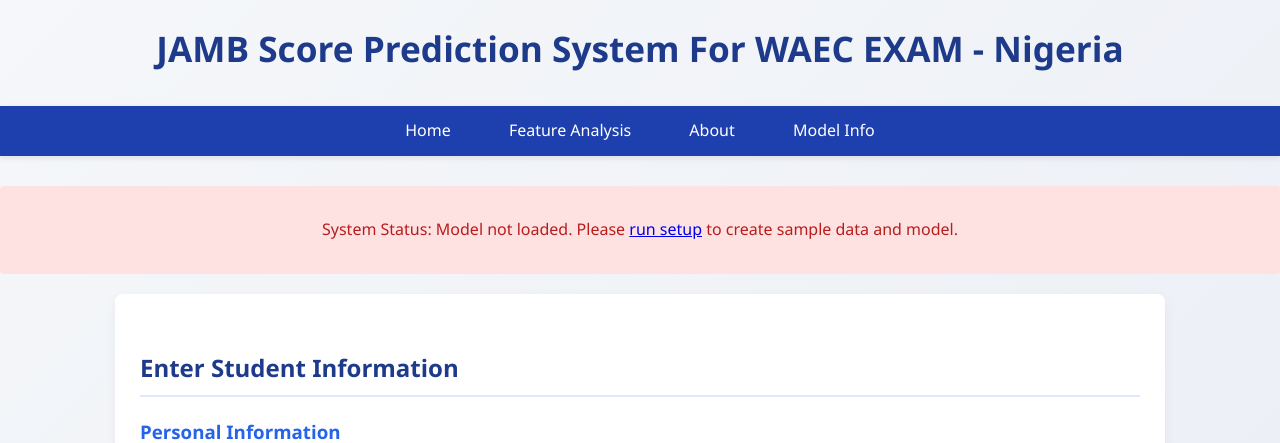
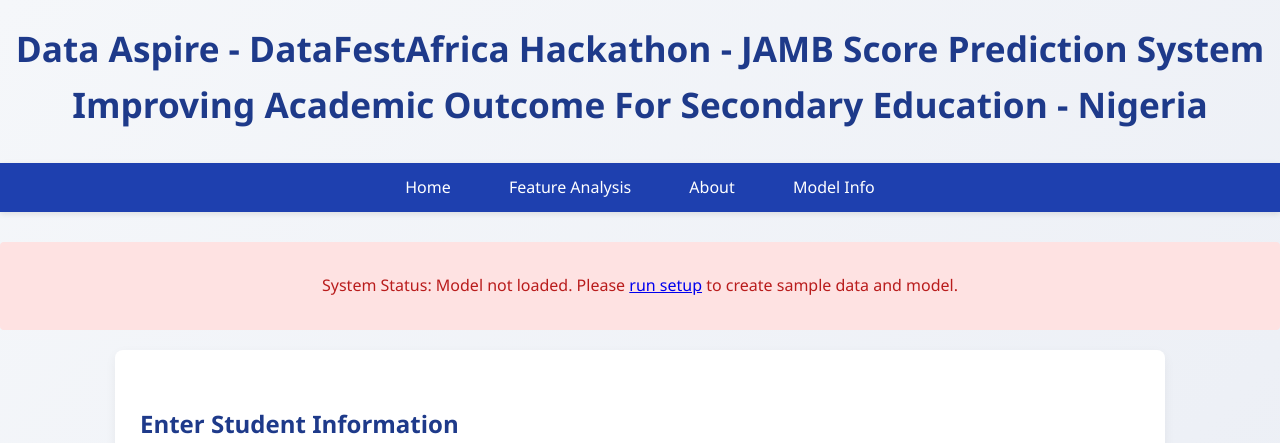
Before and after one commit to asare40/Exam-Pass-Predictor, a Flask app: page / in a window 1280 px wide. Shown: the top 443 px of the page. Run offline with Flask 3, Linux system fonts and the light colour scheme.

Commit message:
Update index.html

```diff
--- a/templates/index.html
+++ b/templates/index.html
@@ -5,7 +5,7 @@
     <link rel="stylesheet" href="{{ url_for('static', filename='css/style.css') }}">
 </head>
 <body>
-    <h1>JAMB Score Prediction System For WAEC EXAM - Nigeria</h1>
+    <h1>Data Aspire - DataFestAfrica Hackathon - JAMB Score Prediction System <br> Improving  Academic Outcome For Secondary Education - Nigeria</h1>
 
     <nav>
         <a href="/">Home</a>
```
